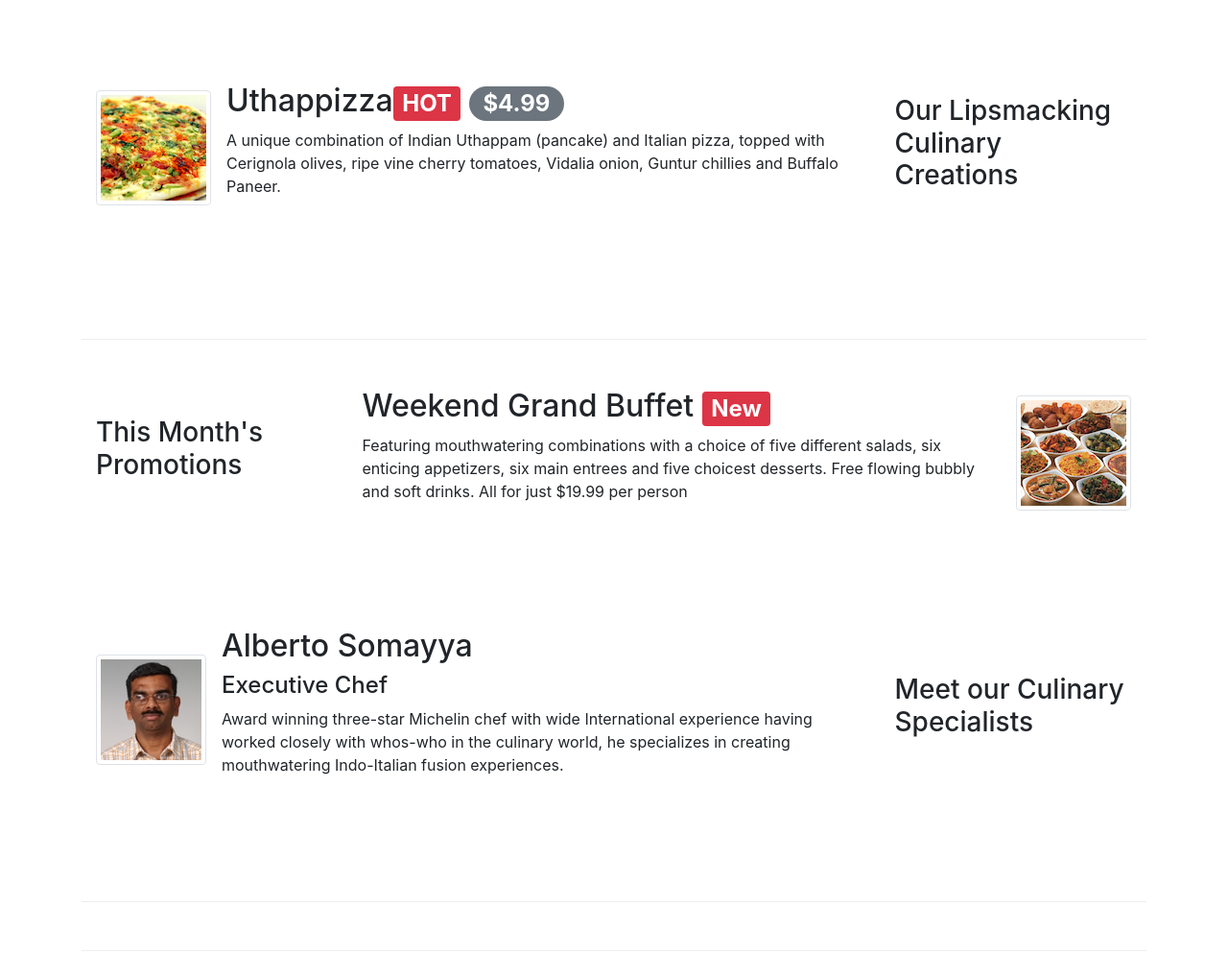
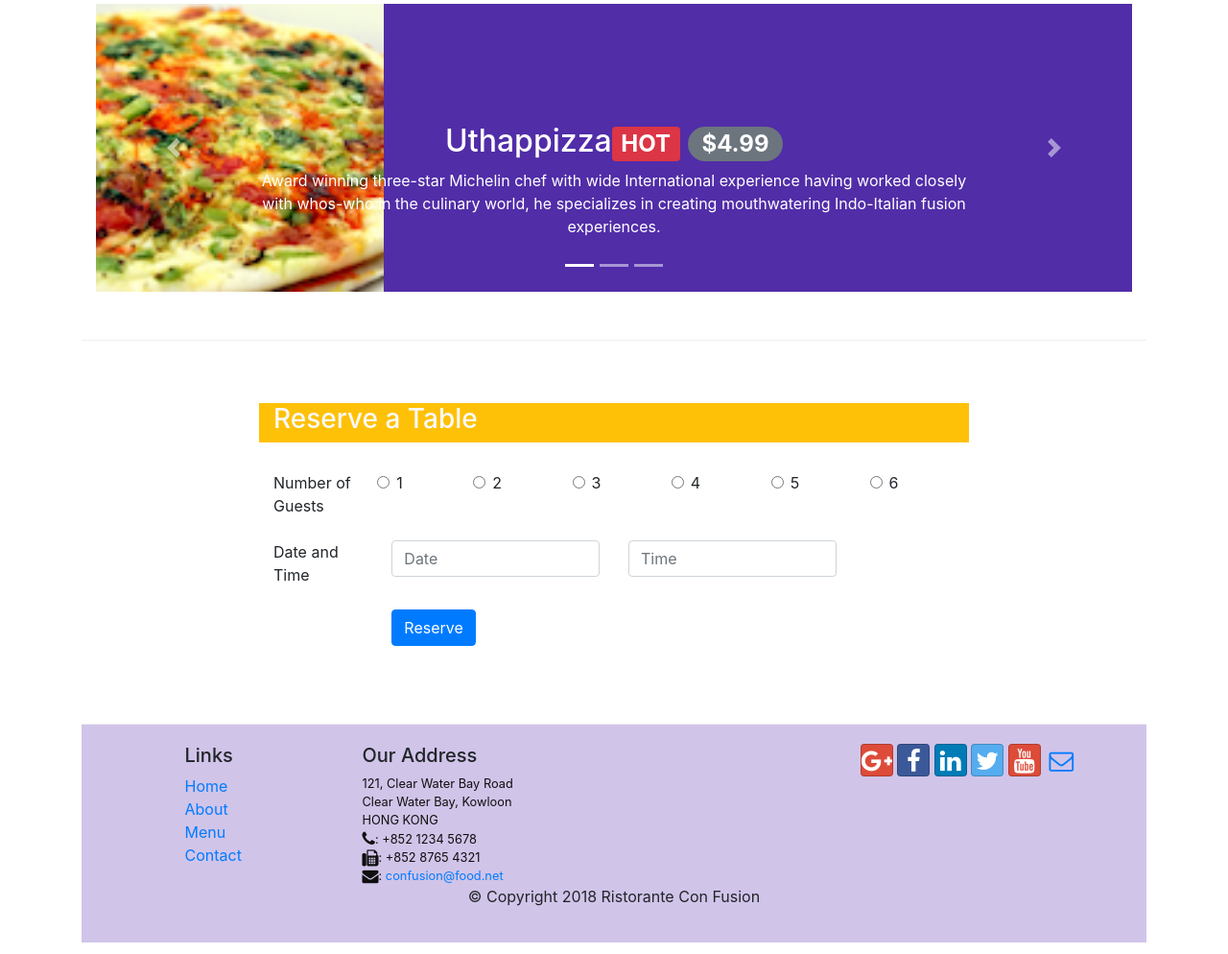
Before and after one commit to MinhHuan2002/MinhHuan2002, a website: page index.html in a window 1280 px wide. Shown: the part 380-1374 px from the top of the page at 96% size. Drawn offline with nearby package versions, Linux system fonts and the light colour scheme.

Commit message:
Carousel

```diff
--- a/css/styles.css
+++ b/css/styles.css
@@ -41,3 +41,17 @@ body{
     border-bottom: 1px solid #ddd;
     padding: 10px;
 }
+.carousel {
+    background:#512DA8;
+}
+
+.carousel-item {
+  height: 300px;
+}
+
+.carousel-item img{
+    position: absolute;
+    top: 0;
+    left: 0;
+    min-height: 300px;
+}
--- a/index.html
+++ b/index.html
@@ -35,7 +35,7 @@
                 </ul>
                 <span class="navbar-text">
                     <a data-toggle="modal" data-target="#loginModal">
-                    <span class="fa fa-sign-in"></span> Login</a>
+                        <span class="fa fa-sign-in"></span> Login</a>
                 </span>
             </div>
         </div>
@@ -100,69 +100,64 @@
     </header>
 
     <div class="container">
-        <div class="row row-content align-items-center">
-            <div class="col-12 col-sm-4 order-sm-last col-md-3">
-                <h3>Our Lipsmacking Culinary Creations</h3>
-            </div>
-            <div class="col col-sm order-sm-first col-md">
-                <div class="media">
-                    <img class="d-flex mr-3 img-thumbnail align-self-center" src="img/uthappizza.png" alt="uthappizza">
-                    <div class="media-body">
-                        <h2 class="mt-0">Uthappizza<span class="badge badge-danger">HOT</span> <span
-                                class="badge badge-pill badge-secondary">$4.99</span></h2>
-                        <p class="d-none d-sm-block">A unique combination of Indian Uthappam (pancake) and Italian
-                            pizza, topped with Cerignola olives, ripe vine cherry tomatoes, Vidalia onion, Guntur
-                            chillies and Buffalo Paneer.</p>
+        <div class="row row-content">
+            <div class="col">
+                <div id="mycarousel" class="carousel slide" data--ride="carousel">
+                    <div class="carousel-inner" role="listbox">
+                        <div class="carousel-item active">
+                            <img class="d-block img-fluid" src="img/uthappizza.png" alt="uthappizza">
+                            <div class="carousel-caption d-none d-md-block">
+                                <h2>Uthappizza<span class="badge badge-danger">HOT</span> <span
+                                        class="badge badge-pill badge-secondary">$4.99</span></h2>
+                                <p>Award winning three-star Michelin chef with wide International experience having
+                                    worked
+                                    closely with whos-who in the culinary world, he specializes in creating
+                                    mouthwatering
+                                    Indo-Italian fusion experiences. </p>
+                            </div>
+                        </div>
+                        <div class="carousel-item">
+                            <img class="d-block img-fluid" src="img/buffet.png" alt="buffet">
+                            <div class="carousel-caption d-none d-md-block">
+                                <h2>Weekend Grand Buffet <span class="badge badge-danger">New</span></h2>
+                                <p class="d-none d-md-block">Featuring mouthwatering combinations with a choice of five
+                                    different salads, six
+                                    enticing
+                                    appetizers, six main entrees and five choicest desserts. Free flowing bubbly and
+                                    soft drinks.
+                                    All for just $19.99 per person </p>
+                            </div>
+                        </div>
+                        <div class="carousel-item">
+                            <img class="d-block img-fluid" src="img/alberto.png" alt="alberto">
+                            <div class="carousel-caption d-none d-md-block">
+                                <h2>Alberto Somayya</h2>
+                                <h4>Executive Chef</h4>
+                                <p class="d-none d-md-block">Award winning three-star Michelin chef with wide
+                                    International experience having
+                                    worked
+                                    closely with whos-who in the culinary world, he specializes in creating
+                                    mouthwatering
+                                    Indo-Italian fusion experiences. </p>
+                            </div>
+                        </div>
                     </div>
-
+                    <ol class="carousel-indicators">
+                        <li data-target="#mycarousel" data-slide-to="0" class="active"></li>
+                        <li data-target="#mycarousel" data-slide-to="1"></li>
+                        <li data-target="#mycarousel" data-slide-to="2"></li>
+                    </ol>
+                    <a class="carousel-control-prev" href="#mycarousel" role="button" data-slide="prev">
+                        <span class="carousel-control-prev-icon"></span>
+                    </a>
+                    <a class="carousel-control-next" href="#mycarousel" role="button" data-slide="next">
+                        <span class="carousel-control-next-icon"></span>
+                    </a>
                 </div>
-
             </div>
         </div>
 
 
-        <div class="row row-content align-items-center">
-            <div class="col-12 col-sm-4 col-md-3">
-                <h3>This Month's Promotions</h3>
-            </div>
-            <div class="col col-sm col-md">
-
-                <div class="media-body">
-                    <h2 class="mt-0">Weekend Grand Buffet <span class="badge badge-danger">New</span></h2>
-                    <p>Featuring mouthwatering combinations with a choice of five different salads, six enticing
-                        appetizers, six main entrees and five choicest desserts. Free flowing bubbly and soft drinks.
-                        All for just $19.99 per person </p>
-                </div>
-
-            </div>
-            <div>
-                <div class="media">
-                    <img class="d-flex mr-3 img-thumbnail align-self-center" src="img/buffet.png"
-                        alt="weekend grand buffet">
-                </div>
-
-
-            </div>
-
-            <div class="row row-content align-items-center">
-                <div class="col-12 col-sm-4 order-sm-last col-md-3">
-                    <h3>Meet our Culinary Specialists</h3>
-                </div>
-                <div class="col col-sm order-sm-first col-md">
-                    <div class="media">
-                        <img class="d-flex mr-3 img-thumbnail align-self-center" src="img/alberto.png" alt="alberto">
-                        <div class="media-body">
-                            <h2 class="mt-0">Alberto Somayya</h2>
-                            <h4>Executive Chef</h4>
-                            <p>Award winning three-star Michelin chef with wide International experience having worked
-                                closely with whos-who in the culinary world, he specializes in creating mouthwatering
-                                Indo-Italian fusion experiences. </p>
-
-                        </div>
-                    </div>
-                </div>
-            </div>
-        </div>
         <!-- <div id="reserveModal" class="modal fade" role="dialog">
         <div class="modal-dialog modal-lg" role="content">
 
```
